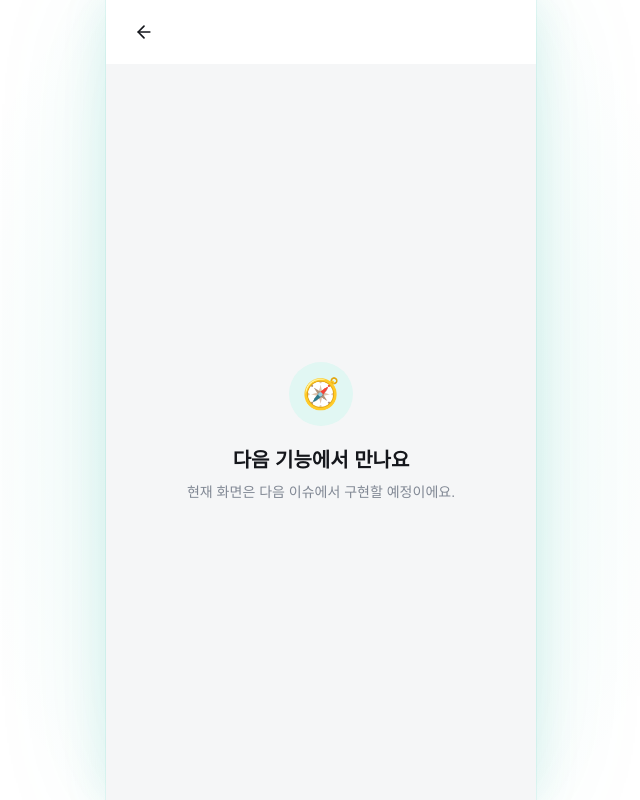
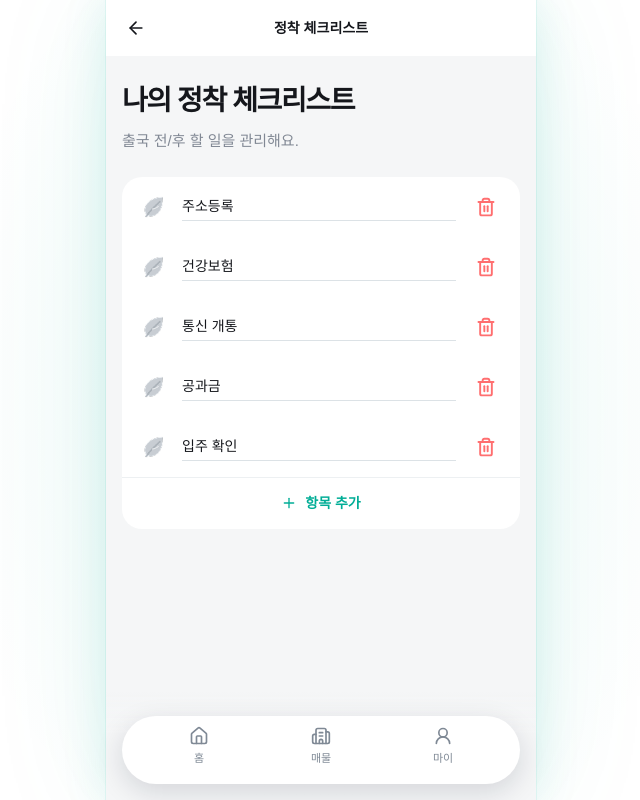
Before and after one commit to team-dorayaki/tajisari, a React (Vite) app in the folder frontend/: page /checklist in a window 1280 px wide. Shown: the whole page, without its empty margins (319-959 px from the left). Built offline with nearby package versions, Linux system fonts and the light colour scheme.

Commit message:
feat(frontend): 홈 진행 및 체크리스트 개선

```diff
--- a/frontend/src/app/router.tsx
+++ b/frontend/src/app/router.tsx
@@ -1,7 +1,7 @@
 import { createBrowserRouter } from "react-router-dom"
 
-import { ComingSoonPage } from "@/app/coming-soon-page"
 import { MobileAppShell } from "@/components/layout/mobile-app-shell"
+import { ChecklistPage } from "@/features/home/pages/checklist-page"
 import { HomePage } from "@/features/home/pages/home-page"
 import { SplashPage } from "@/features/onboarding/pages/splash-page"
 import { StartPage } from "@/features/onboarding/pages/start-page"
@@ -39,7 +39,7 @@ const router = createBrowserRouter([
       { path: "properties/:propertyId", element: <PropertyDetailPage /> },
       { path: "properties/compare", element: <PropertyComparisonPage /> },
       { path: "my", element: <MySettlementPlanPage /> },
-      { path: "checklist", element: <ComingSoonPage /> },
+      { path: "checklist", element: <ChecklistPage /> },
     ],
   },
 ])
--- a/frontend/src/features/home/api/home-progress-api.ts
+++ b/frontend/src/features/home/api/home-progress-api.ts
@@ -1,9 +1,14 @@
 export type HomeProgress = { stage: "1" | "2" | "3" | "4" | "done" }
 
-// TODO: 사용자 진행상태 API가 준비되면 이 함수의 구현만 실제 요청으로 교체한다.
 async function fetchHomeProgress(): Promise<HomeProgress> {
-  const planId = window.localStorage.getItem("tajisari.settlementPlanId")
-  return { stage: planId ? "2" : "1" }
+  const response = await fetch("/api/me/home-progress")
+  const body = await response.json() as { success: boolean; data: HomeProgress | null }
+
+  if (!response.ok || !body.success || body.data === null) {
+    throw new Error("홈 진행 상태를 불러오지 못했습니다.")
+  }
+
+  return body.data
 }
 
 export { fetchHomeProgress }
--- a/frontend/src/features/home/components/home-progress-hero.tsx
+++ b/frontend/src/features/home/components/home-progress-hero.tsx
@@ -1,6 +1,6 @@
 import { Link } from "react-router-dom"
 
-import objectAssetsUrl from "@/assets/home-object-assets.png"
+import objectAssetsUrl from "@/features/home/assets/home-object-assets.png"
 import type { HomeStageContent } from "@/features/home/home-data"
 
 type HomeProgressHeroProps = {
--- a/frontend/src/features/home/components/settlement-checklist-card.tsx
+++ b/frontend/src/features/home/components/settlement-checklist-card.tsx
@@ -1,40 +1,54 @@
 import { Link } from "react-router-dom"
 
-const checklistItems = ["주소등록", "건강보험", "통신 개통", "공과금", "입주 확인"]
+import checklistAssetsUrl from "@/features/home/assets/checklist-assets.png"
+import { useChecklistStore } from "@/features/home/store/checklist-store"
 
-type SettlementChecklistCardProps = {
-  completed?: boolean
-}
+function SettlementChecklistCard() {
+  const items = useChecklistStore((state) => state.items)
+  const toggleItem = useChecklistStore((state) => state.toggleItem)
+  const completedCount = items.filter((item) => item.completed).length
+  const visibleItems = items.slice(0, 5)
 
-function SettlementChecklistCard({ completed = false }: SettlementChecklistCardProps) {
   return (
     <section className="rounded-[20px] bg-white p-5" aria-labelledby="settlement-checklist-title">
       <div className="flex items-center justify-between">
+        <div className="flex items-center gap-2">
           <h2 id="settlement-checklist-title" className="text-base font-bold">
             정착 체크리스트
           </h2>
+          <span className="text-xs font-medium text-[var(--text-secondary)]">{completedCount}/{items.length} 완료</span>
+        </div>
         <Link to="/checklist" className="text-xs font-semibold text-[var(--brand)]">
           전체보기 ›
         </Link>
       </div>
 
-      <ol className="mt-4 grid grid-cols-5 gap-1">
-        {checklistItems.map((item, index) => {
-          const isCompleted = completed && index === 0
+      <ol className="mt-4 flex">
+        {visibleItems.map((item) => {
+          const isCompleted = item.completed
 
           return (
-            <li key={item} className="flex min-w-0 flex-col items-center gap-2 text-center">
+            <li key={item.id} className="w-1/5 shrink-0">
+              <button
+                type="button"
+                onClick={() => toggleItem(item.id)}
+                aria-pressed={isCompleted}
+                aria-label={`${item.label} ${isCompleted ? "완료 취소" : "완료"}`}
+                className="flex w-full min-w-0 flex-col items-center gap-2 text-center"
+              >
                 <span
                   aria-hidden="true"
-                className={
-                  isCompleted
-                    ? "h-6 w-10 rounded-[50%] bg-[#cc7b13] shadow-[inset_0_-5px_0_#9b5210]"
-                    : "h-6 w-10 rounded-[50%] bg-[#dfe3e6] shadow-[inset_0_-5px_0_#cfd5d9]"
-                }
+                  className="h-8 w-10 bg-no-repeat"
+                style={{
+                  backgroundImage: `url(${checklistAssetsUrl})`,
+                  backgroundPosition: isCompleted ? "0 0" : "-40px 0",
+                  backgroundSize: "80px 40px",
+                }}
                 />
                 <span className={isCompleted ? "text-[10px] font-semibold text-[var(--brand)]" : "text-[10px] text-[#9da5ad]"}>
-                {item}
+                  {item.label}
                 </span>
+              </button>
             </li>
           )
         })}
--- /dev/null
+++ b/frontend/src/features/home/pages/checklist-page.tsx
@@ -0,0 +1,70 @@
+import { ArrowLeft, Plus, Trash2 } from "lucide-react"
+import { useNavigate } from "react-router-dom"
+
+import { BottomNav } from "@/components/layout/bottom-nav"
+import checklistAssetsUrl from "@/features/home/assets/checklist-assets.png"
+import { useChecklistStore } from "@/features/home/store/checklist-store"
+
+function ChecklistPage() {
+  const navigate = useNavigate()
+  const items = useChecklistStore((state) => state.items)
+  const addItem = useChecklistStore((state) => state.addItem)
+  const updateItem = useChecklistStore((state) => state.updateItem)
+  const removeItem = useChecklistStore((state) => state.removeItem)
+  const toggleItem = useChecklistStore((state) => state.toggleItem)
+
+  return (
+    <main className="min-h-dvh bg-[#f5f6f7] pb-[calc(120px+env(safe-area-inset-bottom))]">
+      <header className="bg-white pt-[env(safe-area-inset-top)]">
+        <div className="grid h-14 grid-cols-[44px_1fr_44px] items-center px-2">
+          <button type="button" onClick={() => navigate(-1)} className="grid size-11 place-items-center rounded-full" aria-label="뒤로 가기">
+            <ArrowLeft aria-hidden="true" className="size-5" />
+          </button>
+          <h1 className="text-center text-sm font-bold">정착 체크리스트</h1>
+        </div>
+      </header>
+
+      <section className="px-4 pt-6">
+        <h2 className="text-[28px] font-bold tracking-[-0.05em]">나의 정착 체크리스트</h2>
+        <p className="mt-2 text-[15px] text-[var(--text-secondary)]">출국 전/후 할 일을 관리해요.</p>
+
+        <div className="mt-6 overflow-hidden rounded-[20px] bg-white">
+          <ul>
+            {items.map((item) => (
+              <li key={item.id} className="flex items-center gap-3 px-4 py-3">
+                <button
+                  type="button"
+                  onClick={() => toggleItem(item.id)}
+                  aria-pressed={item.completed}
+                  aria-label={`${item.label} ${item.completed ? "완료 취소" : "완료"}`}
+                  className="size-8 shrink-0 bg-no-repeat"
+                  style={{
+                    backgroundImage: `url(${checklistAssetsUrl})`,
+                    backgroundPosition: item.completed ? "0 0" : "-32px 0",
+                    backgroundSize: "64px 32px",
+                  }}
+                />
+                <input
+                  value={item.label}
+                  onChange={(event) => updateItem(item.id, event.target.value)}
+                  className="min-w-0 flex-1 border-b border-[#dce2e6] bg-transparent py-1 text-sm font-medium outline-none focus:border-[var(--brand)]"
+                  aria-label="체크리스트 항목"
+                />
+                <button type="button" onClick={() => removeItem(item.id)} className="grid size-9 shrink-0 place-items-center rounded-full text-[#ff6f70]" aria-label={`${item.label} 삭제`}>
+                  <Trash2 aria-hidden="true" className="size-5" strokeWidth={2.3} />
+                </button>
+              </li>
+            ))}
+          </ul>
+          <button type="button" onClick={addItem} className="flex min-h-13 w-full items-center justify-center gap-2 border-t border-[#edf0f2] text-sm font-bold text-[var(--brand)]">
+            <Plus aria-hidden="true" className="size-4" />
+            항목 추가
+          </button>
+        </div>
+      </section>
+      <BottomNav />
+    </main>
+  )
+}
+
+export { ChecklistPage }
--- a/frontend/src/features/home/pages/home-page.tsx
+++ b/frontend/src/features/home/pages/home-page.tsx
@@ -26,7 +26,7 @@ function HomePage() {
       <div className="space-y-4 px-4 pt-5 pb-[calc(120px+env(safe-area-inset-bottom))]">
         {showProfile && <SettlementProfileCard />}
         {completed && <PriorityPropertiesCard />}
-        <SettlementChecklistCard completed={completed} />
+        <SettlementChecklistCard />
       </div>
 
       <BottomNav />
--- /dev/null
+++ b/frontend/src/features/home/store/checklist-store.ts
@@ -0,0 +1,64 @@
+import { create } from "zustand"
+
+type ChecklistItem = {
+  id: string
+  label: string
+  completed: boolean
+}
+
+type ChecklistState = {
+  items: ChecklistItem[]
+  addItem: () => void
+  updateItem: (id: string, label: string) => void
+  removeItem: (id: string) => void
+  toggleItem: (id: string) => void
+}
+
+const storageKey = "tajisari.settlementChecklist"
+const defaultItems: ChecklistItem[] = ["주소등록", "건강보험", "통신 개통", "공과금", "입주 확인"].map((label, index) => ({
+  id: `default-${index}`,
+  label,
+  completed: false,
+}))
+
+function loadItems() {
+  if (typeof window === "undefined") return defaultItems
+
+  try {
+    const savedItems = JSON.parse(window.localStorage.getItem(storageKey) ?? "null")
+    return Array.isArray(savedItems) ? savedItems as ChecklistItem[] : defaultItems
+  } catch {
+    return defaultItems
+  }
+}
+
+function saveItems(items: ChecklistItem[]) {
+  window.localStorage.setItem(storageKey, JSON.stringify(items))
+}
+
+const useChecklistStore = create<ChecklistState>((set) => ({
+  items: loadItems(),
+  addItem: () => set((state) => {
+    const items = [...state.items, { id: crypto.randomUUID(), label: "새 체크 항목", completed: false }]
+    saveItems(items)
+    return { items }
+  }),
+  updateItem: (id, label) => set((state) => {
+    const items = state.items.map((item) => item.id === id ? { ...item, label } : item)
+    saveItems(items)
+    return { items }
+  }),
+  removeItem: (id) => set((state) => {
+    const items = state.items.filter((item) => item.id !== id)
+    saveItems(items)
+    return { items }
+  }),
+  toggleItem: (id) => set((state) => {
+    const items = state.items.map((item) => item.id === id ? { ...item, completed: !item.completed } : item)
+    saveItems(items)
+    return { items }
+  }),
+}))
+
+export { useChecklistStore }
+export type { ChecklistItem }
--- a/frontend/src/features/settlement-plan/pages/my-settlement-plan-page.tsx
+++ b/frontend/src/features/settlement-plan/pages/my-settlement-plan-page.tsx
@@ -100,7 +100,7 @@ function MySettlementPlanPage() {
             </PlanCard>
             <PlanCard title="월 생활비" step={6}>
               <PlanRow label="월 합계" value={formatJpy(plan.monthlyJpy)} />
-              <PlanRow label="입력 방식" value="기본값 적용 · 아직 확인 전" accent />
+              <PlanRow label="입력 방식" value={plan.monthlyInputMode === "default" ? "기본값 적용" : "직접 입력"} accent={plan.monthlyInputMode === "default"} />
             </PlanCard>
             <section className="rounded-[20px] bg-white px-5 py-5">
               <div className="mb-4 flex items-center justify-between">
```
Also changed, not shown: frontend/src/features/home/assets/checklist-assets.png (added), frontend/src/features/home/assets/home-object-assets.png (renamed from frontend/src/assets/home-object-assets.png). Lines whose indentation alone changed are shown as unchanged.
